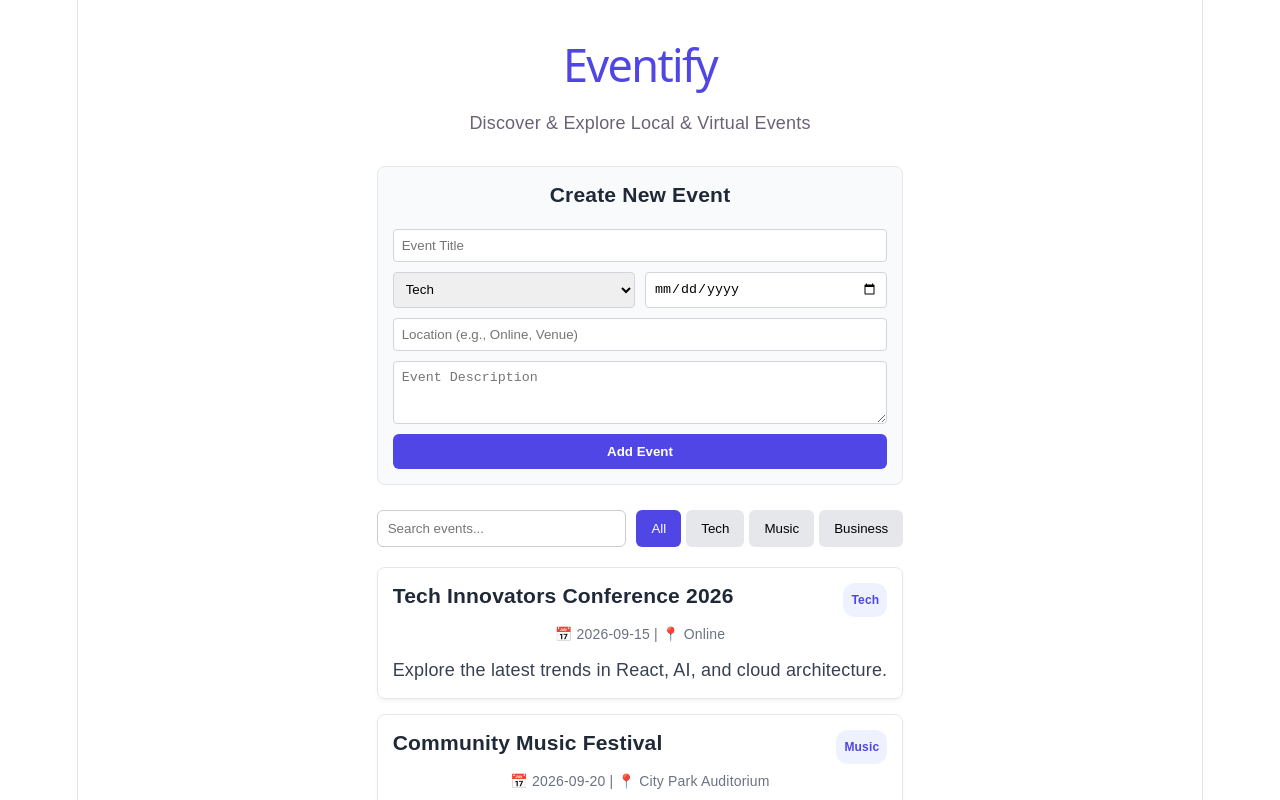
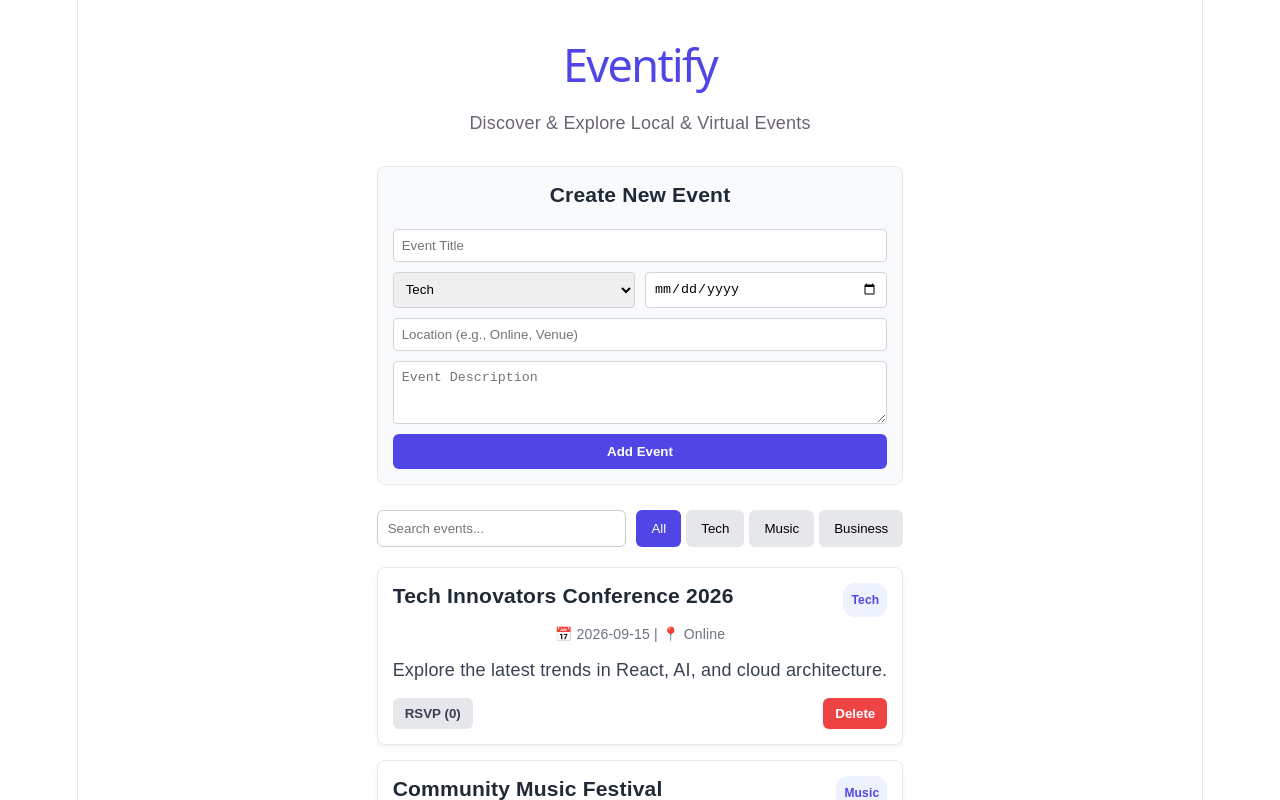
Before and after one commit to mohit321n/eventify, a React (Vite) app: page / in a window 1280 px wide. Shown: the top 800 px of the page. Built offline with nearby package versions, Linux system fonts and the light colour scheme.

Commit message:
Add RSVP functionality and delete event capability

```diff
--- a/src/App.jsx
+++ b/src/App.jsx
@@ -3,7 +3,6 @@
 import EventForm from './EventForm';
 
 function App() {
-  // Read saved events from localStorage on initial load, or fallback to initialEvents
   const [events, setEvents] = useState(() => {
     const savedEvents = localStorage.getItem('eventify_events');
     return savedEvents ? JSON.parse(savedEvents) : initialEvents;
@@ -12,13 +11,33 @@
   const [search, setSearch] = useState('');
   const [selectedCategory, setSelectedCategory] = useState('All');
 
-  // Save events to localStorage whenever the events array changes
   useEffect(() => {
     localStorage.setItem('eventify_events', JSON.stringify(events));
   }, [events]);
 
   const handleAddEvent = (newEvent) => {
-    setEvents((prevEvents) => [newEvent, ...prevEvents]);
+    setEvents((prevEvents) => [{ ...newEvent, rsvpCount: 0, isRsvped: false }, ...prevEvents]);
+  };
+
+  const handleToggleRsvp = (id) => {
+    setEvents((prevEvents) =>
+      prevEvents.map((event) => {
+        if (event.id === id) {
+          const isRsvped = !event.isRsvped;
+          const currentCount = event.rsvpCount || 0;
+          return {
+            ...event,
+            isRsvped,
+            rsvpCount: isRsvped ? currentCount + 1 : currentCount - 1
+          };
+        }
+        return event;
+      })
+    );
+  };
+
+  const handleDeleteEvent = (id) => {
+    setEvents((prevEvents) => prevEvents.filter((event) => event.id !== id));
   };
 
   const categories = ['All', 'Tech', 'Music', 'Business'];
@@ -37,10 +56,9 @@
         <p>Discover & Explore Local & Virtual Events</p>
       </header>
 
-      {/* Form to submit new events */}
       <EventForm onAddEvent={handleAddEvent} />
 
-      {/* Controls: Search and Category Filter */}
+      {/* Controls: Search and Filter */}
       <div style={{ display: 'flex', gap: '10px', flexWrap: 'wrap', marginBottom: '20px' }}>
         <input
           type="text"
@@ -69,7 +87,7 @@
         </div>
       </div>
 
-      {/* Event List View */}
+      {/* Event Cards Grid */}
       <div style={{ display: 'grid', gap: '15px' }}>
         {filteredEvents.length > 0 ? (
           filteredEvents.map((event) => (
@@ -79,7 +97,8 @@
                 border: '1px solid #E5E7EB',
                 borderRadius: '8px',
                 padding: '15px',
-                boxShadow: '0 2px 4px rgba(0,0,0,0.05)'
+                boxShadow: '0 2px 4px rgba(0,0,0,0.05)',
+                backgroundColor: '#fff'
               }}
             >
               <div style={{ display: 'flex', justifyContent: 'space-between', alignItems: 'center' }}>
@@ -101,6 +120,39 @@
                 📅 {event.date} | 📍 {event.location}
               </p>
               <p style={{ color: '#374151', marginTop: '10px' }}>{event.description}</p>
+
+              {/* RSVP and Delete Buttons */}
+              <div style={{ display: 'flex', justifyContent: 'space-between', alignItems: 'center', marginTop: '15px' }}>
+                <button
+                  onClick={() => handleToggleRsvp(event.id)}
+                  style={{
+                    padding: '8px 12px',
+                    borderRadius: '6px',
+                    border: 'none',
+                    backgroundColor: event.isRsvped ? '#10B981' : '#E5E7EB',
+                    color: event.isRsvped ? '#fff' : '#374151',
+                    fontWeight: 'bold',
+                    cursor: 'pointer'
+                  }}
+                >
+                  {event.isRsvped ? '✓ Going' : 'RSVP'} ({event.rsvpCount || 0})
+                </button>
+
+                <button
+                  onClick={() => handleDeleteEvent(event.id)}
+                  style={{
+                    padding: '8px 12px',
+                    borderRadius: '6px',
+                    border: 'none',
+                    backgroundColor: '#EF4444',
+                    color: '#fff',
+                    fontWeight: 'bold',
+                    cursor: 'pointer'
+                  }}
+                >
+                  Delete
+                </button>
+              </div>
             </div>
           ))
         ) : (
```
